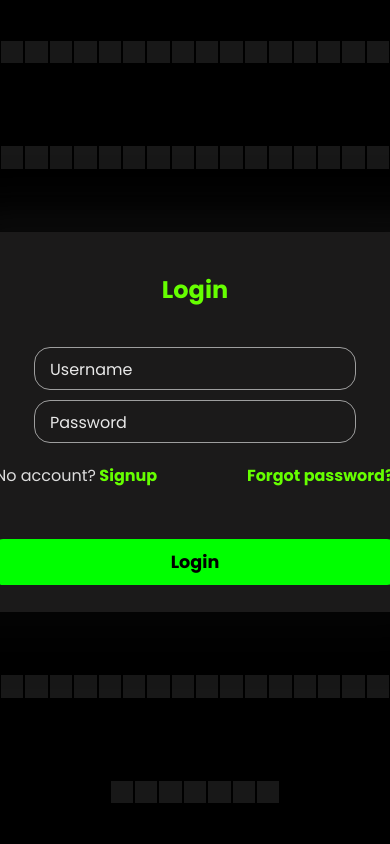
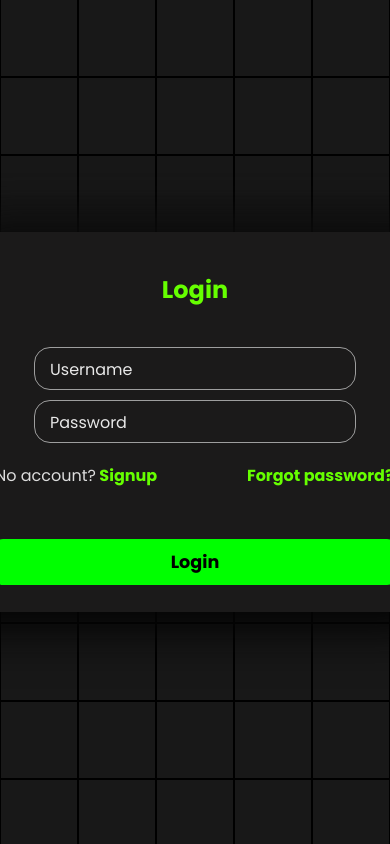
Before and after one commit to SIAM0808/Animated-Login-page, a plain HTML site: page index.html in a window 390 px wide. Drawn offline with Linux system fonts and the light colour scheme.

Commit message:
updated css file

```diff
--- a/style.css
+++ b/style.css
@@ -51,13 +51,13 @@ section #box{
     transition: 1.7s;
 }
 @media (max-width: 900px){
-    section span{
+    section #box{
         width: calc(10vw - 2px);
         height: calc(10vw - 2px);
     }
 }
 @media (max-width: 600px){
-    section span{
+    section #box{
         width: calc(20vw - 2px);
         height: calc(20vw - 2px);
     }
```
